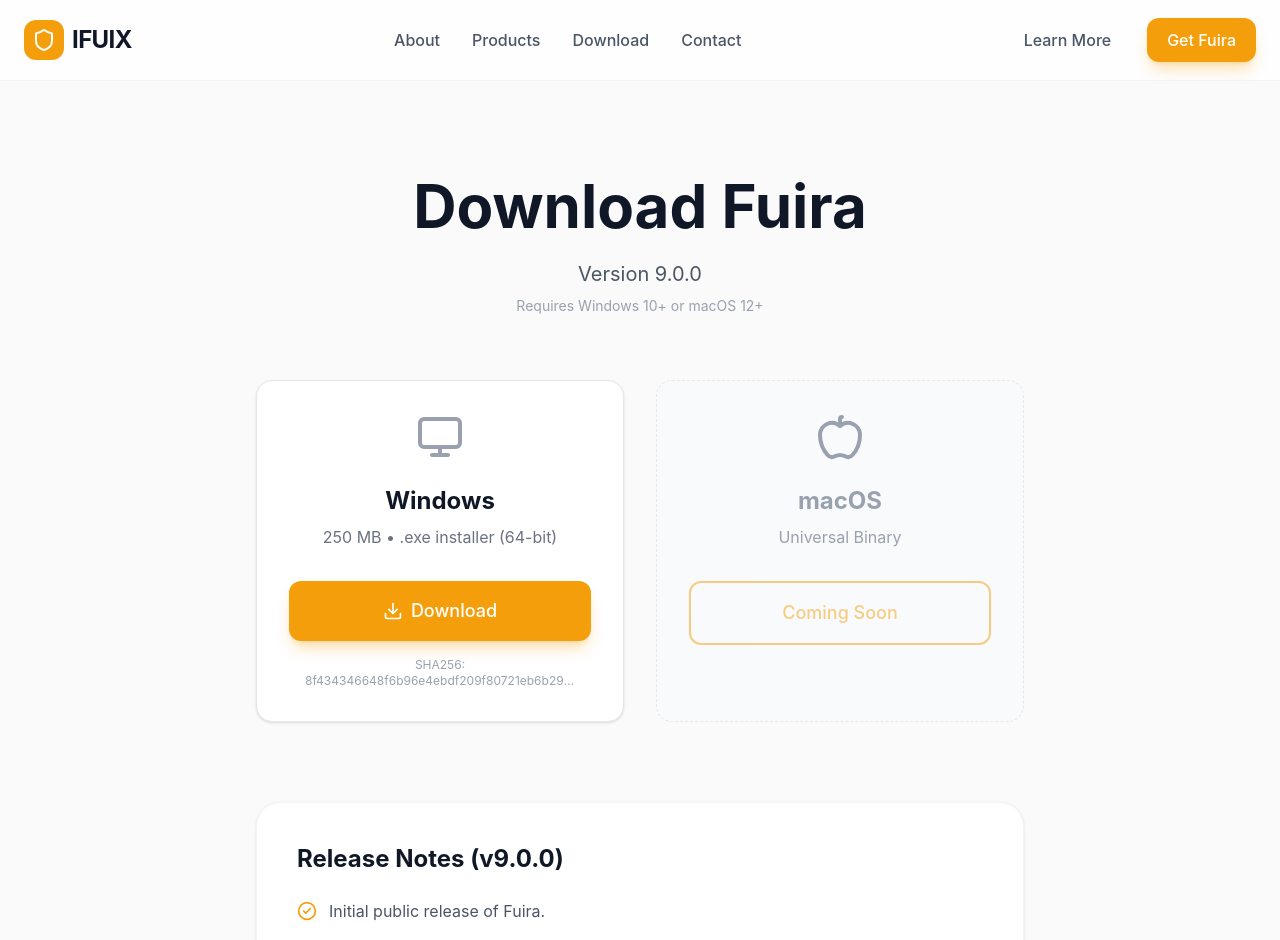
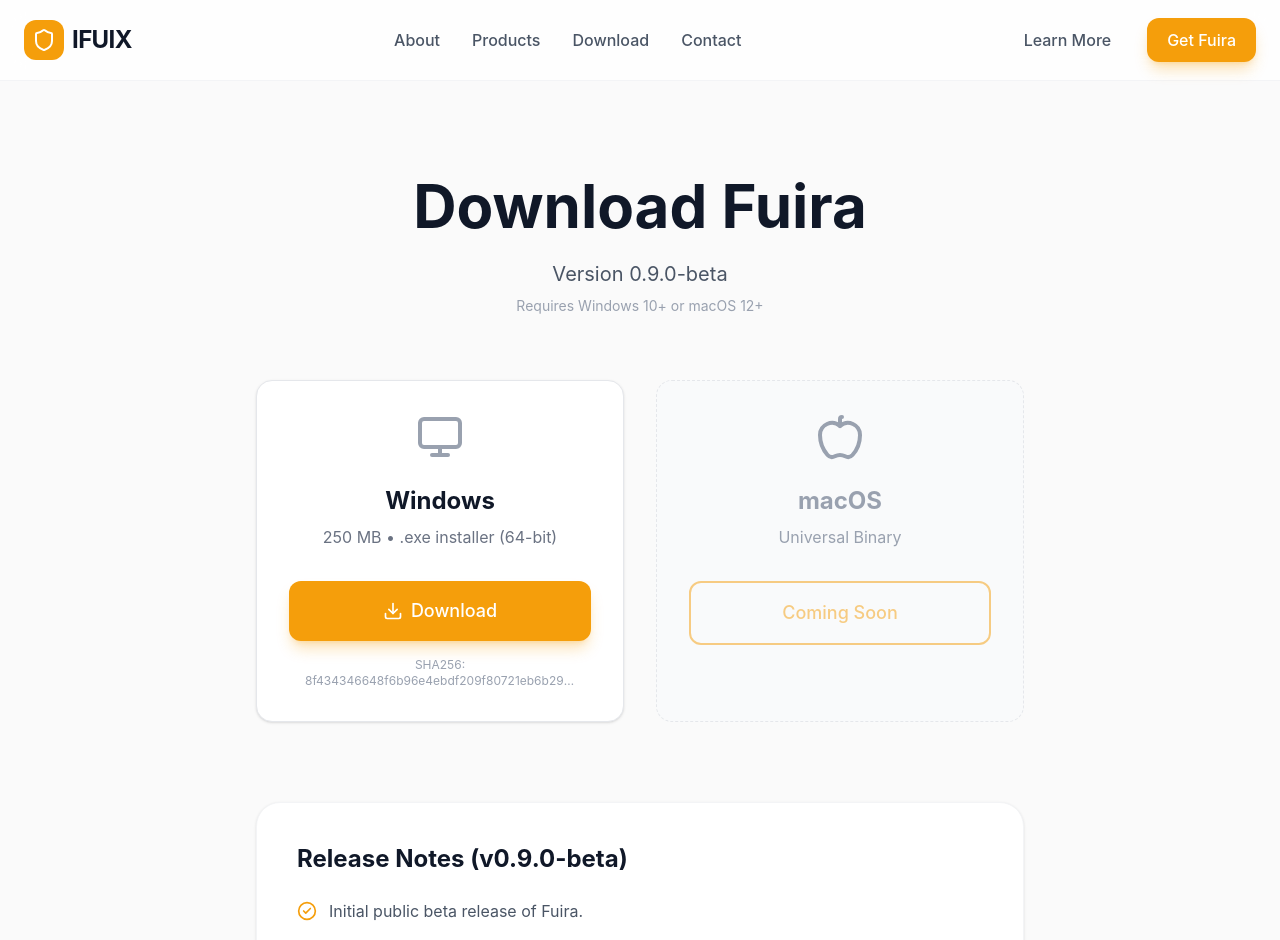
Before and after one commit to iqbalfasyah/ifuix-web, a React (Vite) app: page /download in a window 1280 px wide. Shown: the top 940 px of the page. Built offline with nearby package versions, Linux system fonts and the light colour scheme.

Commit message:
fix: revert download version back to 0.9.0-beta

```diff
--- a/src/pages/Download.tsx
+++ b/src/pages/Download.tsx
@@ -8,7 +8,7 @@
       <div className="max-w-4xl mx-auto px-6">
         <motion.div initial={{ opacity: 0, y: 20 }} animate={{ opacity: 1, y: 0 }} className="text-center mb-16">
           <h1 className="text-4xl md:text-6xl font-bold text-gray-900 mb-6">Download Fuira</h1>
-          <p className="text-xl text-gray-600 mb-2">Version 9.0.0</p>
+          <p className="text-xl text-gray-600 mb-2">Version 0.9.0-beta</p>
           <p className="text-sm text-gray-400">Requires Windows 10+ or macOS 12+</p>
         </motion.div>
 
@@ -18,7 +18,7 @@
             <h3 className="text-2xl font-bold text-gray-900 mb-2">Windows</h3>
             <p className="text-gray-500 mb-8">250 MB • .exe installer (64-bit)</p>
             <a
-              href="https://github.com/iqbalfasyah/fuira-release/releases/download/v9.0.0/Fuira-Setup-9.0.0.exe"
+              href="https://github.com/iqbalfasyah/fuira-release/releases/download/v0.9.0-beta/Fuira-Setup-0.9.0-beta.exe"
               className="w-full mb-4 block"
             >
               <Button size="lg" className="w-full" leftIcon={<DownloadIcon className="w-5 h-5" />}>
@@ -41,10 +41,10 @@
         </div>
 
         <div className="bg-white p-10 rounded-3xl border border-gray-100 shadow-sm max-w-3xl mx-auto">
-          <h2 className="text-2xl font-bold text-gray-900 mb-6">Release Notes (v9.0.0)</h2>
+          <h2 className="text-2xl font-bold text-gray-900 mb-6">Release Notes (v0.9.0-beta)</h2>
           <ul className="space-y-4">
             {[
-              'Initial public release of Fuira.',
+              'Initial public beta release of Fuira.',
               'Core workflow features implemented: Smart Reminder, Markdown Notes, Timer.',
               'Google Drive Sync configured for opt-in cross-device sync.',
               'Fully offline capable with Local Storage.',
```
